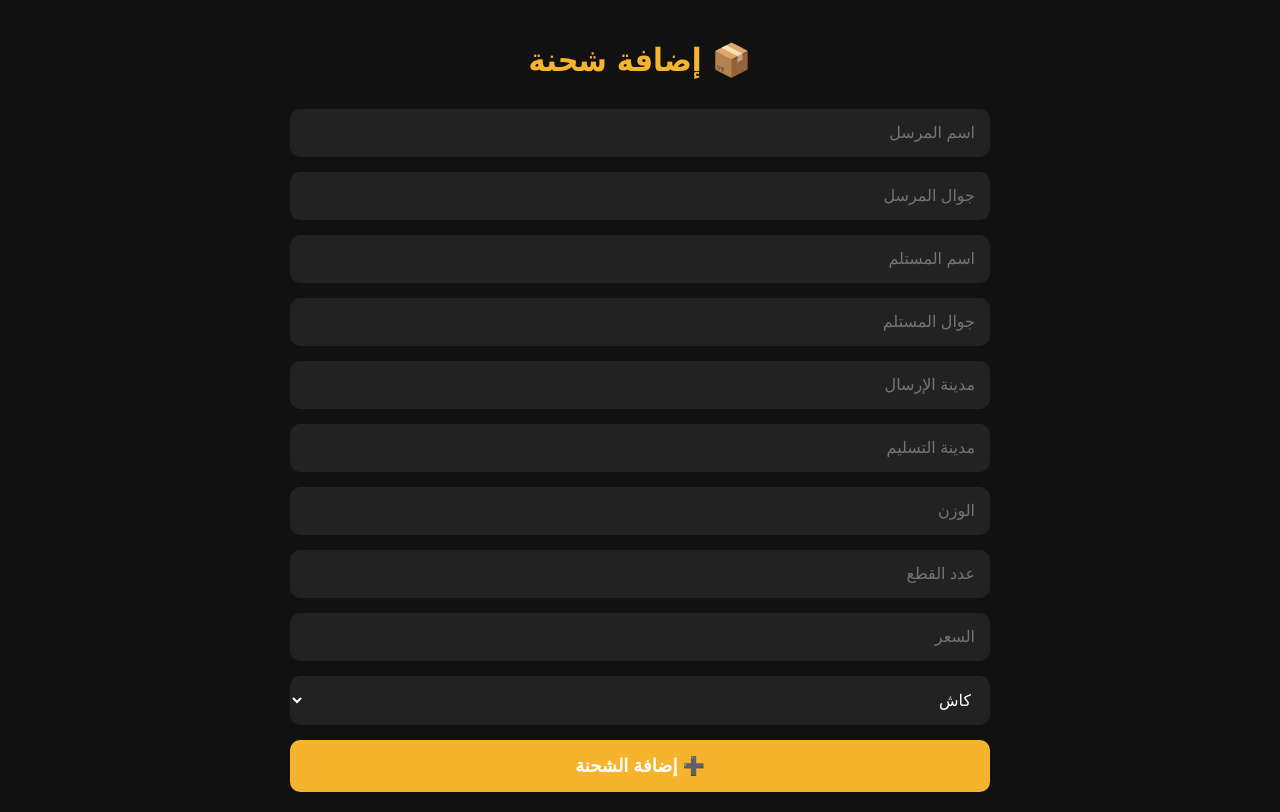
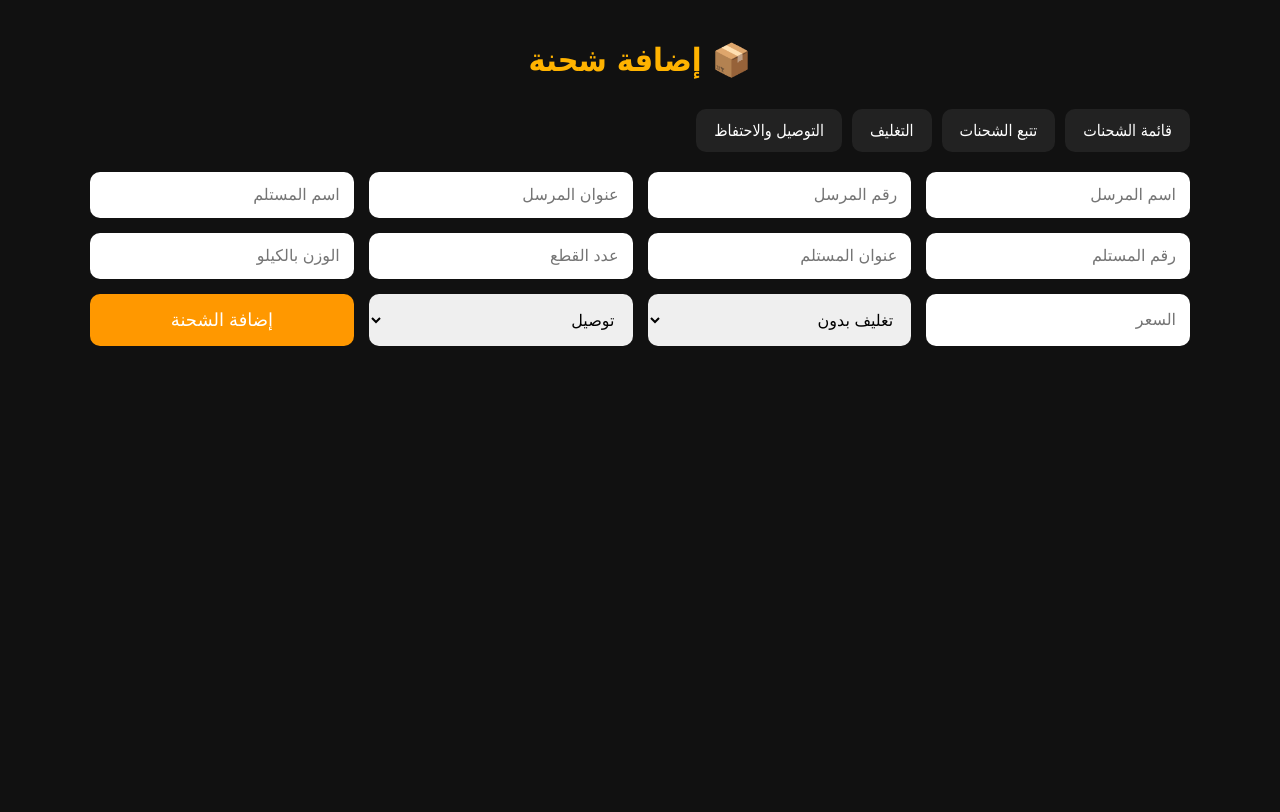
Before and after one commit to nqtatshahn/noqtashipping, a website: page public/shipments.html in a window 1280 px wide. Drawn offline with Linux system fonts and the light colour scheme.

Commit message:
restore system

```diff
--- a/public/shipments.html
+++ b/public/shipments.html
@@ -1,69 +1,78 @@
 <!DOCTYPE html>
-<html lang="ar">
+<html lang="ar" dir="rtl">
 
 <head>
 
 <meta charset="UTF-8">
 
-<meta name="viewport"
-content="width=device-width, initial-scale=1.0">
+<meta name="viewport" content="width=device-width, initial-scale=1.0">
 
 <title>إضافة شحنة | نقطة شحن</title>
 
 <style>
 
 body{
+    margin:0;
+    padding:20px;
     background:#111;
-font-family:Tahoma;
-direction:rtl;
     color:white;
-padding:20px;
-margin:0;
-}
-
-.container{
-max-width:700px;
-margin:auto;
+    font-family:tahoma;
 }
 
 h1{
     text-align:center;
-color:#f6b32d;
     margin-bottom:30px;
+    color:#ffb300;
 }
 
 form{
+    max-width:1100px;
+    margin:auto;
     display:grid;
+    grid-template-columns:repeat(auto-fit,minmax(220px,1fr));
     gap:15px;
 }
 
-input,
-select,
-button{
-
-padding:15px;
+input,select{
+    padding:14px;
     border:none;
     border-radius:10px;
     font-size:16px;
-
-}
-
-input,
-select{
-background:#222;
-color:white;
 }
 
 button{
-background:#f6b32d;
+    background:#ff9800;
     color:white;
-font-weight:bold;
+    border:none;
+    padding:15px;
+    border-radius:10px;
+    font-size:18px;
     cursor:pointer;
-font-size:18px;
 }
 
 button:hover{
-opacity:.9;
+    background:#e68900;
+}
+
+.top-buttons{
+    max-width:1100px;
+    margin:auto;
+    margin-bottom:20px;
+    display:flex;
+    gap:10px;
+    flex-wrap:wrap;
+}
+
+.top-buttons a{
+    background:#222;
+    color:white;
+    text-decoration:none;
+    padding:12px 18px;
+    border-radius:10px;
+}
+
+.top-buttons a:hover{
+    background:#333;
 }
 
 </style>
@@ -72,102 +81,145 @@ opacity:.9;
 
 <body>
 
-<div class="container">
+<h1>📦 إضافة شحنة</h1>
 
-<h1>
-📦 إضافة شحنة
-</h1>
+<div class="top-buttons">
+
+<a href="/list.html">قائمة الشحنات</a>
+
+<a href="/tracking.html">تتبع الشحنات</a>
+
+<a href="/packaging.html">التغليف</a>
+
+<a href="/delivery.html">التوصيل والاحتفاظ</a>
+
+</div>
 
 <form id="shipmentForm">
 
-<input type="text"
-id="sender_name"
-placeholder="اسم المرسل"
-required>
+<input type="text" id="senderName" placeholder="اسم المرسل" required>
 
-<input type="text"
-id="sender_phone"
-placeholder="جوال المرسل"
-required>
+<input type="text" id="senderPhone" placeholder="رقم المرسل" required>
 
-<input type="text"
-id="receiver_name"
-placeholder="اسم المستلم"
-required>
+<input type="text" id="senderCity" placeholder="عنوان المرسل" required>
 
-<input type="text"
-id="receiver_phone"
-placeholder="جوال المستلم"
-required>
+<input type="text" id="receiverName" placeholder="اسم المستلم" required>
 
-<input type="text"
-id="from_city"
-placeholder="مدينة الإرسال"
-required>
+<input type="text" id="receiverPhone" placeholder="رقم المستلم" required>
 
-<input type="text"
-id="to_city"
-placeholder="مدينة التسليم"
-required>
+<input type="text" id="receiverCity" placeholder="عنوان المستلم" required>
 
-<input type="number"
-id="weight"
-placeholder="الوزن"
-required>
+<input type="number" id="pieces" placeholder="عدد القطع" required>
 
-<input type="number"
-id="pieces"
-placeholder="عدد القطع"
-required>
+<input type="number" id="weight" placeholder="الوزن بالكيلو" required>
 
-<input type="number"
-id="price"
-placeholder="السعر"
-required>
+<input type="number" id="price" placeholder="السعر" readonly>
 
-<select id="payment_method">
+<select id="packaging">
 
-<option value="كاش">
-كاش
-</option>
+<option value="بدون">تغليف بدون</option>
 
-<option value="تحويل">
-تحويل
-</option>
+<option value="عادي">تغليف عادي</option>
 
-<option value="شبكة">
-شبكة
-</option>
+<option value="ممتاز">تغليف ممتاز</option>
+
+</select>
+
+<select id="deliveryType">
+
+<option value="توصيل">توصيل</option>
+
+<option value="احتفاظ">احتفاظ</option>
 
 </select>
 
 <button type="submit">
-
-➕ إضافة الشحنة
-
+إضافة الشحنة
 </button>
 
 </form>
 
-</div>
-
 <script>
 
+const piecesInput = document.getElementById("pieces");
+const weightInput = document.getElementById("weight");
+const priceInput = document.getElementById("price");
+
+
+
+/* =========================
+   حساب السعر تلقائي
+========================= */
+
+function calculatePrice(){
+
+    const pieces = Number(piecesInput.value) || 0;
+
+    const weight = Number(weightInput.value) || 0;
+
+    let total = 0;
+
+    total += pieces * 10;
+
+    total += weight * 5;
+
+    priceInput.value = total;
+
+}
+
+piecesInput.addEventListener("input", calculatePrice);
+
+weightInput.addEventListener("input", calculatePrice);
+
+
+
+/* =========================
+   إضافة الشحنة
+========================= */
+
 document.getElementById("shipmentForm")
-
-.addEventListener("submit",
-
-async function(e){
+.addEventListener("submit", async function(e){
 
     e.preventDefault();
 
-try{
+    const shipmentData = {
 
-let response = await fetch(
+        senderName:
+        document.getElementById("senderName").value,
 
-"/add-shipment",
+        senderPhone:
+        document.getElementById("senderPhone").value,
 
-{
+        senderCity:
+        document.getElementById("senderCity").value,
+
+        receiverName:
+        document.getElementById("receiverName").value,
+
+        receiverPhone:
+        document.getElementById("receiverPhone").value,
+
+        receiverCity:
+        document.getElementById("receiverCity").value,
+
+        pieces:
+        document.getElementById("pieces").value,
+
+        weight:
+        document.getElementById("weight").value,
+
+        price:
+        document.getElementById("price").value,
+
+        packaging:
+        document.getElementById("packaging").value,
+
+        deliveryType:
+        document.getElementById("deliveryType").value
+
+    };
+
+    const response = await fetch("/add-shipment", {
 
         method:"POST",
 
@@ -175,65 +227,24 @@ headers:{
             "Content-Type":"application/json"
         },
 
-body:JSON.stringify({
+        body:JSON.stringify(shipmentData)
 
-sender_name:
-document.getElementById("sender_name").value,
+    });
 
-sender_phone:
-document.getElementById("sender_phone").value,
-
-receiver_name:
-document.getElementById("receiver_name").value,
-
-receiver_phone:
-document.getElementById("receiver_phone").value,
-
-from_city:
-document.getElementById("from_city").value,
-
-to_city:
-document.getElementById("to_city").value,
-
-weight:
-document.getElementById("weight").value,
-
-pieces:
-document.getElementById("pieces").value,
-
-price:
-document.getElementById("price").value,
-
-payment_method:
-document.getElementById("payment_method").value
-
-})
-
-}
-
-);
-
-let result = await response.json();
+    const result = await response.json();
 
     if(result.success){
 
-alert("✅ تمت إضافة الشحنة");
+        alert(
+            "تم إضافة الشحنة رقم: " +
+            result.shipmentNumber
+        );
 
-document.getElementById("shipmentForm").reset();
+        window.location.href = "/list.html";
 
     }else{
 
-alert("❌ حدث خطأ");
-
-console.log(result);
-
-}
-
-}catch(err){
-
-console.log(err);
-
-alert("❌ فشل الاتصال بالسيرفر");
+        alert("حدث خطأ");
 
     }
 
@@ -242,5 +253,4 @@ alert("❌ فشل الاتصال بالسيرفر");
 </script>
 
 </body>
-
 </html>
```
Lines whose indentation alone changed are shown as unchanged.
